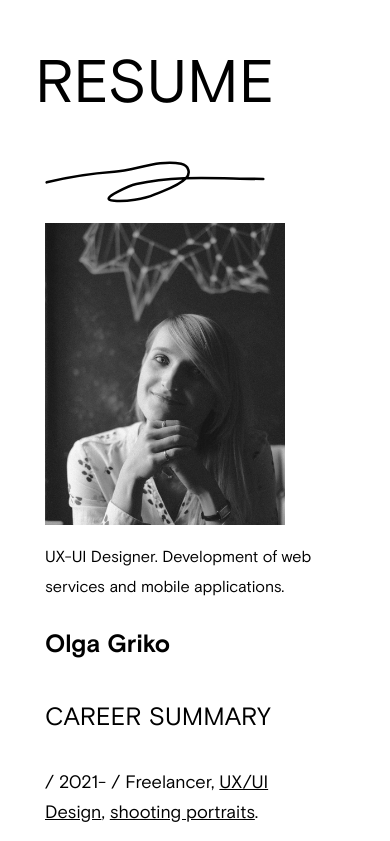
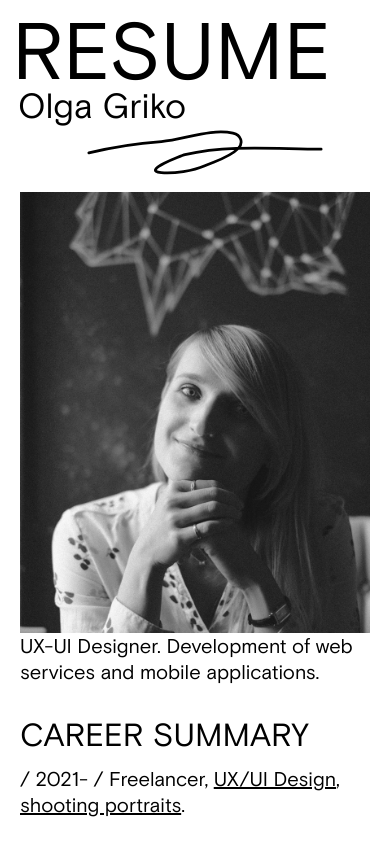
Before and after one commit to Slovoo/resume, a plain HTML site: page index.html in a window 390 px wide. Shown: the top 841 px of the page. Drawn offline with Linux system fonts and the light colour scheme.

Commit message:
update mobile layout

```diff
--- a/index.html
+++ b/index.html
@@ -9,25 +9,31 @@
   </head>
   <body>
     <div class="container">
-      <section class="first">
-        <header class="box">
-          <h1>RESUME</h1>
+      <div class="box resume"><h1>RESUME</h1></div>
+      <div class="box resume2"><h2>Olga Griko</h2></div>
+      <div class="box intro">
         <div class="images">
-            <img class="vector2" src="./images/Vector-2.svg" alt="" width="254" height="45" />
+          <img
+            class="vector2"
+            src="/images/Vector-2.svg"
+            alt=""
+            width="254"
+            height="45"
+          />
           <img
             class="resume-img"
-              src="./images/olga-griko-resume-img.jpg"
+            src="/images/olga-griko-resume-img.jpg"
             alt="Olga Griko image"
             width="430"
             height="542"
           />
         </div>
         <p>
-            UX-UI Designer. Development of web <br/> services and mobile applications.
+          UX-UI Designer. Development of web <br />
+          services and mobile applications.
         </p>
-        </header>
+      </div>
       <div class="box">
-          <h2>Olga Griko</h2>
         <h3 id="career-summary">CAREER SUMMARY</h3>
         <ul id="career">
           <li>
@@ -52,8 +58,8 @@
             corrections.
           </li>
           <li>
-              / 2012 - 2014 / Spesialist in Priorbank (Raiffeisen).
-              Comunications with customers, working with documents.
+            / 2012 - 2014 / Spesialist in Priorbank (Raiffeisen). Comunications
+            with customers, working with documents.
           </li>
           <li>
             / 2009 - 2011 / Sales manager, photostudio and magazine.
@@ -61,8 +67,6 @@
           </li>
         </ul>
       </div>
-      </section>
-      <section class="second">
       <div class="box">
         <h3>MAIN ACHIEVEMENTS</h3>
         <ul id="achievements">
@@ -75,29 +79,39 @@
       </div>
       <div class="box">
         <div class="vector">
-            <h3>EDUCATION</h3>
-            <img class="vector6" src="./images/Vector-6.svg" alt="" width="88" height="64" />
+          <h3 id="education">EDUCATION</h3>
+          <img
+            class="vector6"
+            src="/images/Vector-6.svg"
+            alt=""
+            width="88"
+            height="64"
+          />
         </div>
         <ul id="education">
           <li>
             / 2021 - / Skvot school
             <a href="https://my.skvot.io/ru/certificate/61853941e4bde"
-                >Web design</a
-              >, HTP <a href="https://files.fm/f/7uap29zzb">UX-UI Design</a>.
+              >UX-UI Design</a
+            >, HTP <a href="https://files.fm/f/7uap29zzb">Web design</a>.
           </li>
           <li>
-              / 2014 - 2019 / Philosophy and Social sciences, BSU. Diploma
-              topic: “Problem of consciousness”.
+            / 2014 - 2019 / Philosophy and Social sciences, BSU. Diploma topic:
+            “Problem of consciousness”.
           </li>
           <li>/ 2007 - 2012 / Economics and Enterprise management, GGAU.</li>
         </ul>
       </div>
-      </section>
-      <section class="third">
       <div class="box">
         <div class="vector">
           <h3>SKILLS</h3>
-            <img class="vector7" src="./images/Vector-7.svg" alt="" width="65" height="37" />
+          <img
+            class="vector7"
+            src="/images/Vector-7.svg"
+            alt=""
+            width="65"
+            height="37"
+          />
         </div>
         <ul id="skills">
           <li>1/ English level - Intermediate.</li>
@@ -128,10 +142,9 @@
           <li>+37529-5807179</li>
         </ul>
       </div>
-      </section>
-      <footer >
+      <footer class="box">
         <img
-          src="./images/signature.svg"
+          src="/images/signature.svg"
           alt="Olga Griko signature"
           width="388"
           height="194"
--- a/style.css
+++ b/style.css
@@ -26,35 +26,34 @@ html {
 
 body {
   color: black;
-  display: flex;
-  align-items: center;
-  justify-content: center;
-  flex-wrap: wrap;
   margin: 0 auto;
   font-family: 'Basis Grotesque Pro', sans-serif;
+  height: 100vh;
 }
 
 .container {
-  align-items: center;
-  max-width: 124rem;
+  display: grid;
+  grid-template-columns: 60rem 60rem;
+  grid-template-rows: auto 75rem 45rem 45rem 30rem;
+  grid-template-areas:
+    'main main'
+    'main main'
+    'main main'
+    'main main'
+    'footer footer';
+  justify-content: center;
+  margin-top: 4rem;
 }
 
-section {
+header {
   display: flex;
 }
 
-.first {
-  margin-top: 7rem;
-}
-
 .box {
-  flex: 50%;
-  float: left;
-  width: 50%;
-}
-
-.box ul li {
-  margin-right: 6rem;
+  display: flex;
+  flex-direction: column;
+  flex-wrap: wrap;
+  margin: 0;
 }
 
 .images {
@@ -67,13 +66,9 @@ section {
   height: 54rem;
 }
 
-footer img {
-  position: relative;
-  left: 85rem;
-  bottom: 3rem;
-  width: 38.8rem;
-  height: 19.4rem;
-  margin-bottom: 3rem;;
+footer {
+  grid-area: footer;
+  align-content: flex-end;
 }
 
 h1 {
@@ -103,6 +98,7 @@ h3 {
   letter-spacing: 0.01em;
   text-align: left;
   font-style: normal;
+  margin-bottom: 1rem;
 }
 
 #career-summary {
@@ -118,8 +114,17 @@ p {
 }
 
 ul {
+  display: flex;
+  height: 30rem;
+  flex-direction: column;
   list-style-type: none;
   padding: 0;
+  justify-content: space-around;
+}
+
+#career {
+  height: 60rem;
+  margin-top: 0;
 }
 
 li {
@@ -131,21 +136,8 @@ li {
   text-align: left;
 }
 
-#career li {
-  padding-bottom: 5rem;
-}
-
-#achievements li,
-#skills li {
-  padding-bottom: 3rem;
-}
-
-#education li {
-  padding-bottom: 5.5rem;
-}
-
-#education {
-  margin-top: 0;
+#career-summary {
+  margin-top: 8.5px;
 }
 
 #contacts li {
@@ -164,7 +156,7 @@ li {
   margin-bottom: 5rem;
   margin-left: 9.4rem;
   width: 25.4rem;
-   height: 4.5rem;
+  height: 4.5rem;
 }
 
 .vector6 {
@@ -198,11 +190,12 @@ a:hover {
 
 @media screen and (max-width: 1440px) {
   .container {
-    max-width: 90rem;
+    grid-template-columns: 48rem 48rem;
   }
 
   h1 {
     font-size: 10rem;
+    text-align: center;
   }
 
   h2 {
@@ -211,6 +204,7 @@ a:hover {
 
   h3 {
     font-size: 3.6rem;
+    margin-top: 2rem;
   }
 
   p {
@@ -219,47 +213,51 @@ a:hover {
 
   li {
     font-size: 1.8rem;
-  }
-
-  #career li {
-    padding-bottom: 1.8rem;
-  }
-
-  #education li {
-    padding-bottom: 3rem;
-  }
-
-  .box ul li {
-    margin-right: 3rem;
-  }
-
-  .resume-img {
-    width: 80%;
-    height: auto;
+    line-height: 2.5rem;
   }
 
   footer img {
     width: 32rem;
     height: auto;
-    left: 55rem;
   }
 
   #contacts li {
     font-size: 1.8rem;
   }
+
+  .vector6 {
+    top: 3rem;
+  }
+
+  .vector2 {
+    margin-left: 14rem;
+  }
+
+  .vector7 {
+    top: 2rem;
+  }
 }
 
 @media screen and (max-width: 1023px) {
   .container {
-    max-width: 70rem;
+    grid-template-columns: minmax(300px, 700px);
+    grid-template-rows: auto auto auto auto auto auto auto auto 20rem;
+    grid-template-areas:
+      'main'
+      'main'
+      'main'
+      'main'
+      'main'
+      'main'
+      'main'
+      'main'
+      'footer'
+      'footer';
+    margin: 2rem 3rem 0 3rem;
   }
 
-  section {
-    flex-direction: column;
-  }
-
-  .box {
-    width: 100%;
+  .intro {
+    flex-wrap: nowrap;
   }
 
   .resume-img {
@@ -267,34 +265,10 @@ a:hover {
     height: auto;
   }
 
-  footer {
-    display: flex;
-    justify-content: end;
-  }
-
-  footer img {
-    position: static;
-    width: 15rem;
-    height: auto;
-  }
-
-  #career li,
-  #achievements li,
-  #skills li,
-  #education li,
-  #contacts li {
-    padding-bottom: 2.5rem;
-    font-size: 1.8rem;
-  }
-
-  #career-summary {
-    margin-top: 2rem;
-  }
-
   .vector2 {
     align-content: center;
     margin-bottom: 2rem;
-    margin-left: 0;
+    margin-left: 2rem;
   }
 
   .vector6 {
@@ -309,57 +283,121 @@ a:hover {
     top: 0rem;
     left: 3.3rem;
   }
+  footer {
+    align-items: center;
+  }
 
-  #contacts li a {
-    font-size: 1.8rem;
+  footer img {
+    width: 28rem;
+    height: auto;
   }
 
   h3 {
-    font-size: 2.5rem;
+    font-size: 3.6rem;
   }
 
   h2 {
-    font-size: 2.5rem;
-    margin-top: 0;
+    font-size: 3.5rem;
+    font-family: 'Basis Grotesque Pro', sans-serif;
+    font-style: normal;
+    font-weight: normal;
+    margin: 0;
+    margin-left: -2px;
+  }
+
+  h1 {
+    line-height: 10rem;
+    text-align: left;
   }
 
   p {
     font-size: 1.6rem;
   }
 
-  section {
-    display: flex;
-    flex-direction: column;
-    flex-wrap: wrap;
+  ul,
+  #career {
+    height: auto;
+  }
+
+  li {
+    padding-bottom: 2rem;
+  }
+
+  #contacts li {
+    font-size: 3rem;
   }
 }
 
-@media screen and (max-width: 768px) {
+@media screen and (max-width: 500px) {
   .container {
-    max-width: 50rem;
+    margin: 0 2rem;
   }
-}
 
-@media screen and (max-width: 600px) {
-  .container {
-    max-width: 30rem;
+  br {
+    display: none;
+  }
+
+  .box {
+    margin: 0;
+  }
+
+  .resume-img {
+    width: 100%;
+    height: auto;
+  }
+
+  .images {
+    align-items: center;
+  }
+
+  .resume {
+    height: 8rem;
+  }
+
+  .resume2 {
+    height: 5rem;
   }
 
   .vector2 {
-    width: 22rem;
+    width: 23.6rem;
     height: auto;
-  }
-
-  .resume-img {
-    width: 80%;
-    height: auto;
+    margin-bottom: 1.7rem;
   }
 
   h1 {
-    font-size: 6rem;
+    font-size: 8rem;
+    margin-left: -8px;
   }
 
-  .first {
+  h3 {
+    font-size: 3.2rem;
+    margin: 1rem 0;
+    line-height: 4.3rem;
+  }
+
+  p {
+    font-size: 2rem;
+    line-height: 26px;
+    letter-spacing: 0em;
+    text-align: left;
     margin-top: 0;
+    margin-bottom: 2rem;
+  }
+
+  li {
+    font-size: 2rem;
+    line-height: 2.58rem;
+  }
+
+  #contacts li a {
+    text-decoration: none;
+  }
+
+  #education {
+    margin-bottom: 2rem;
+  }
+
+  .vector6 {
+    top: 0;
   }
 }
```
Lines whose indentation alone changed are shown as unchanged.
